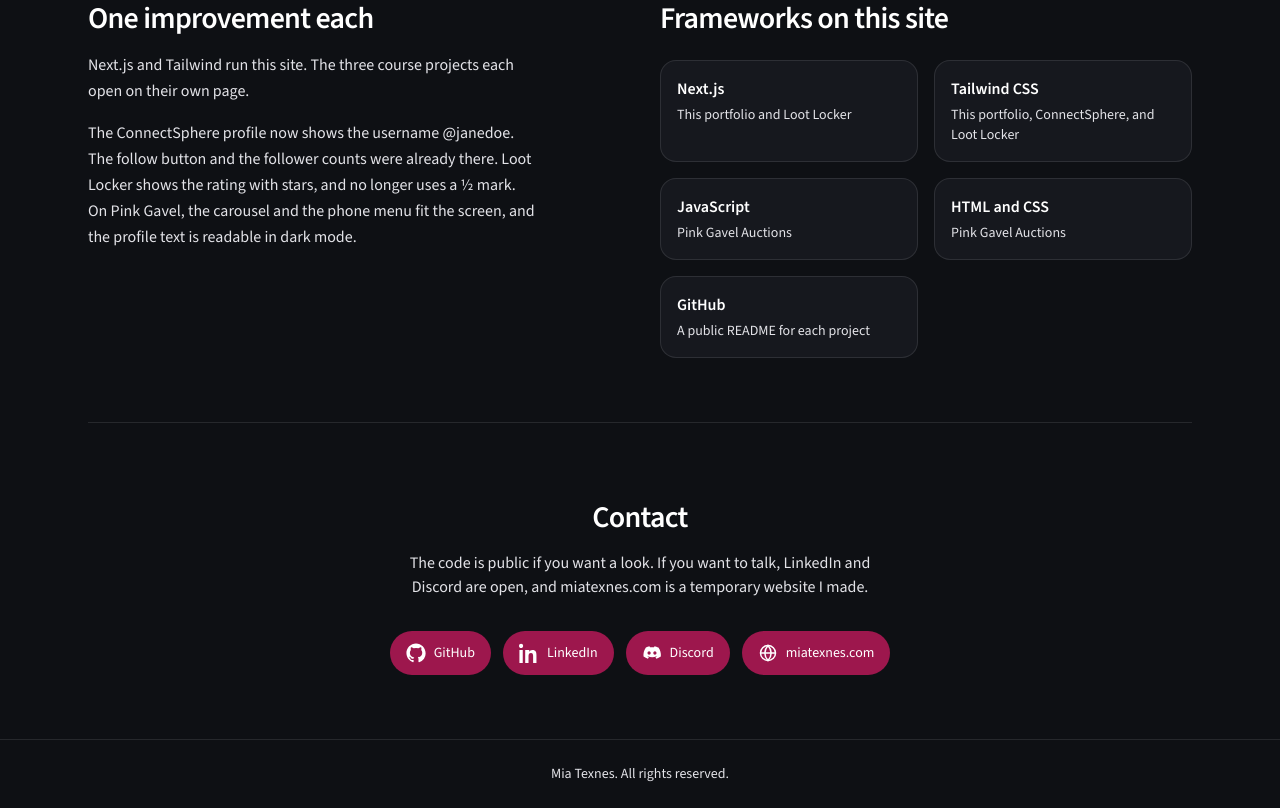
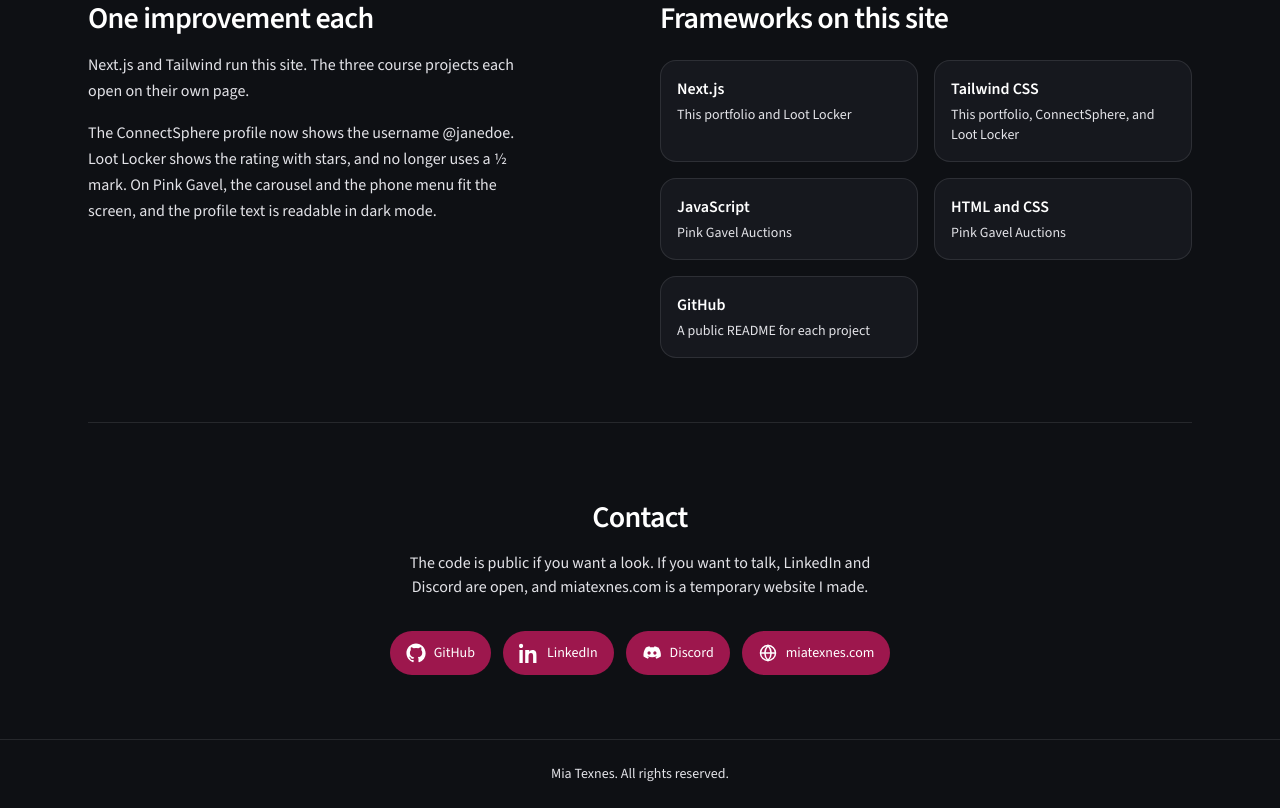
Before and after one commit to MiaTexnes/Portfolio-2, a Next.js app: page / in a window 1280 px wide. Shown: the part 1420-2228 px from the top of the page. Built offline with nearby package versions, Linux system fonts and the light colour scheme.

Commit message:
Drop the note that the follow button was already there.

```diff
--- a/app/page.js
+++ b/app/page.js
@@ -63,8 +63,7 @@
             open on their own page.
           </p>
           <p className="mt-4 max-w-md leading-relaxed text-[#3f3f46] dark:text-[#e3e3e8]">
-            The ConnectSphere profile now shows the username @janedoe. The
-            follow button and the follower counts were already there. Loot
+            The ConnectSphere profile now shows the username @janedoe. Loot
             Locker shows the rating with stars, and no longer uses a ½ mark. On
             Pink Gavel, the carousel and the phone menu fit the screen, and the
             profile text is readable in dark mode.
--- a/data/projects.js
+++ b/data/projects.js
@@ -18,7 +18,7 @@
       "ConnectSphere is a small social app from the CSS Frameworks module. You log in, read posts in a feed, and open a profile. The posts sit in one column, and you can search them.",
     tools: "Tailwind CSS styles the login page, the feed, and the profile.",
     improvement:
-      "The profile was missing the username. It now shows @janedoe. The follow button and the follower counts were already on the page.",
+      "The profile was missing the username. It now shows @janedoe.",
   },
   {
     slug: "loot-locker",
```
